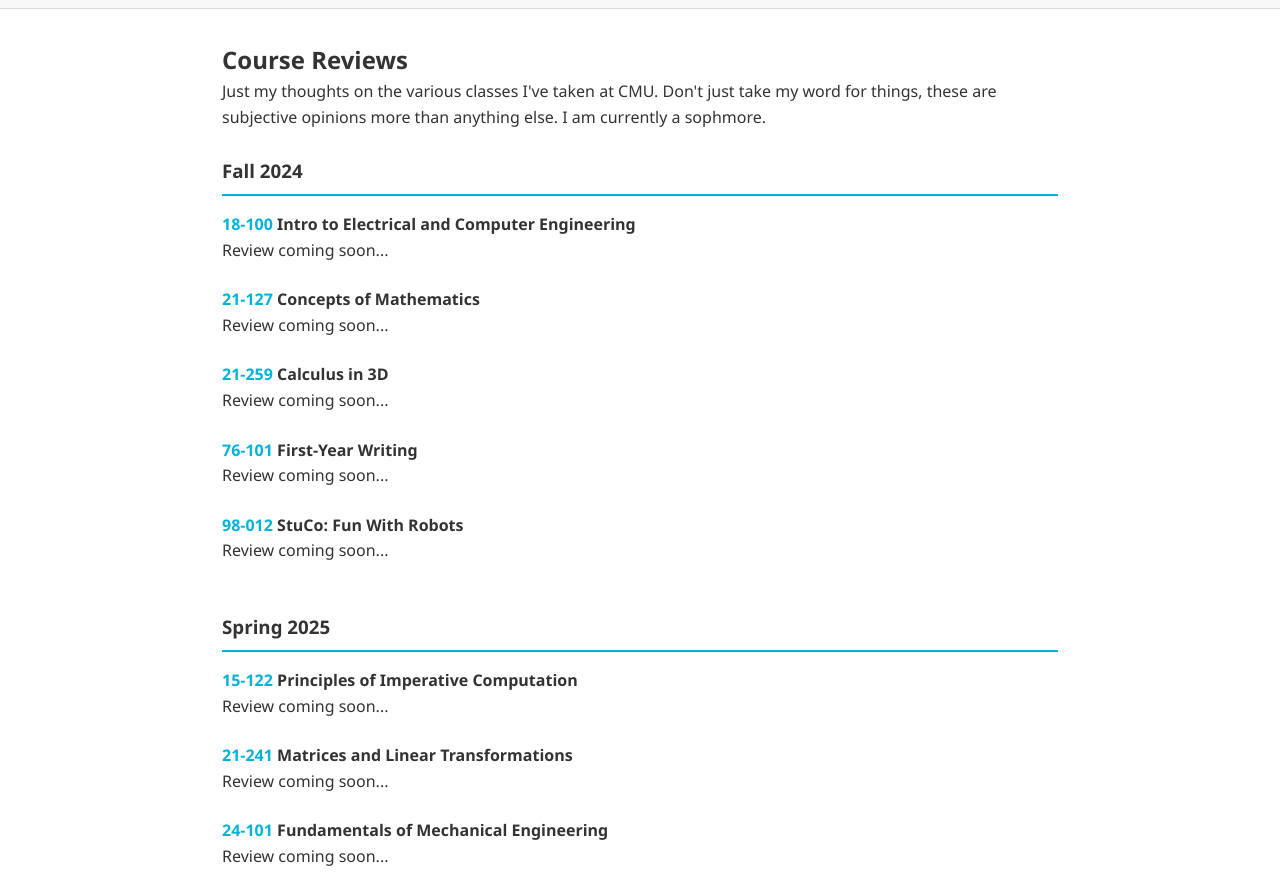
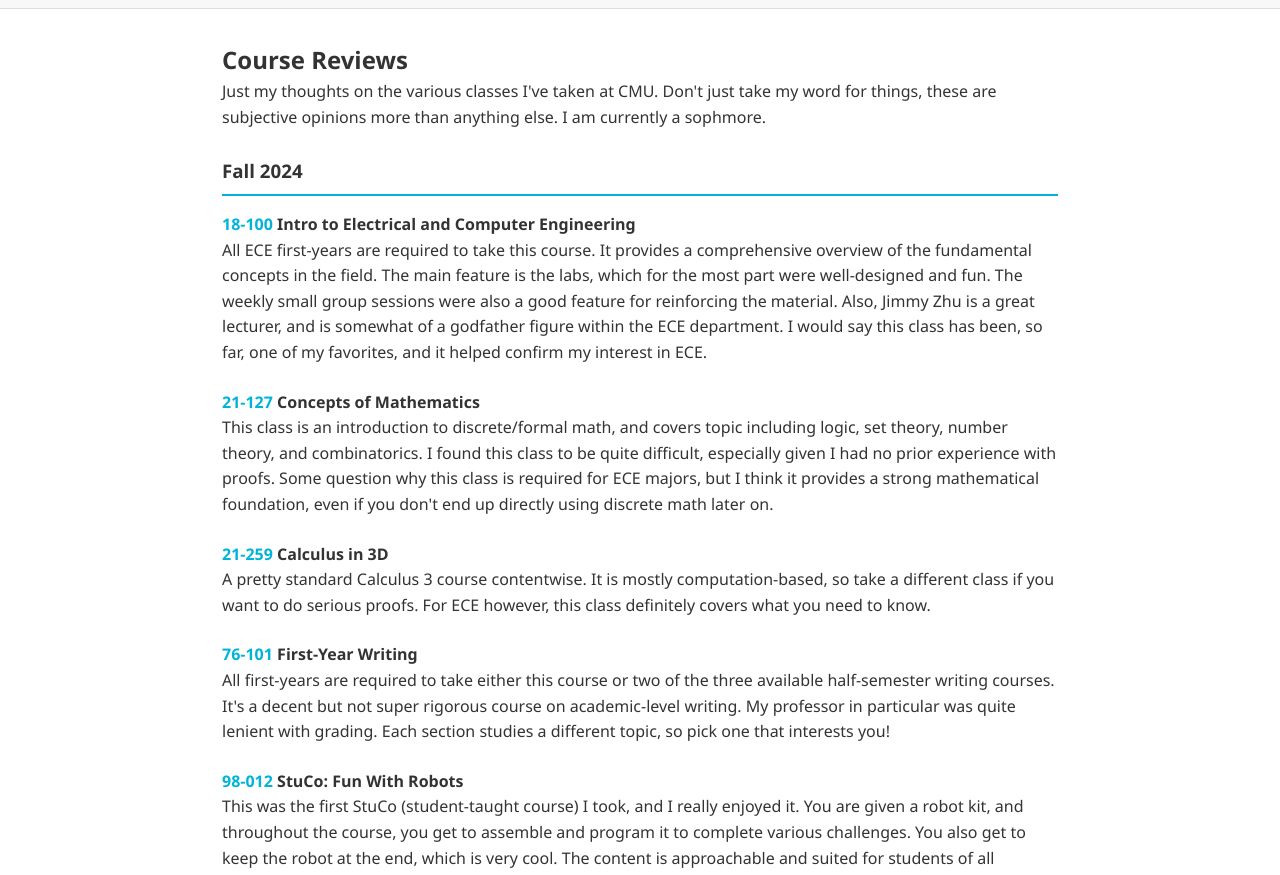
Before and after one commit to nickyaeger/nickyaeger.github.io, a plain HTML site: page reviews.html in a window 1280 px wide. Shown: the part 51-926 px from the top of the page. Drawn offline with Linux system fonts and the light colour scheme.

Commit message:
add first-year course reviews

```diff
--- a/reviews.html
+++ b/reviews.html
@@ -62,27 +62,43 @@
 
             <div class="review-item">
                 <span class="course-code">18-100</span> <strong>Intro to Electrical and Computer Engineering</strong>
-                <p>Review coming soon...</p>
+                <p>All ECE first-years are required to take this course. It provides a comprehensive overview of the fundamental concepts in the field. The main
+                    feature is the labs, which for the most part were well-designed and fun. The weekly small group sessions were also a good feature for reinforcing
+                    the material. Also, Jimmy Zhu is a great lecturer, and is somewhat of a godfather figure within the ECE department. I would say this class has
+                    been, so far, one of my favorites, and it helped confirm my interest in ECE.</p>
             </div>
 
             <div class="review-item">
                 <span class="course-code">21-127</span> <strong>Concepts of Mathematics</strong>
-                <p>Review coming soon...</p>
+                <p>This class is an introduction to discrete/formal math, and covers topic including logic, set theory, number theory, and combinatorics.
+                    I found this class to be quite difficult, especially given I had no prior experience with proofs. Some question why this class
+                    is required for ECE majors, but I think it provides a strong mathematical foundation, even if you don't end up directly using
+                    discrete math later on.
+                </p>
             </div>
 
             <div class="review-item">
                 <span class="course-code">21-259</span> <strong>Calculus in 3D</strong>
-                <p>Review coming soon...</p>
+                <p>A pretty standard Calculus 3 course contentwise. It is mostly computation-based, so take a different class if you want to do serious proofs.
+                    For ECE however, this class definitely covers what you need to know.
+                </p>
             </div>
 
             <div class="review-item">
                 <span class="course-code">76-101</span> <strong>First-Year Writing</strong>
-                <p>Review coming soon...</p>
+                <p>All first-years are required to take either this course or two of the three available half-semester writing courses. It's a decent but not
+                    super rigorous course on academic-level writing. My professor in particular was quite lenient with grading. Each section studies a different
+                    topic, so pick one that interests you!
+                </p>
             </div>
 
             <div class="review-item">
                 <span class="course-code">98-012</span> <strong>StuCo: Fun With Robots</strong>
-                <p>Review coming soon...</p>
+                <p>This was the first StuCo (student-taught course) I took, and I really enjoyed it. You are given a robot kit, and throughout the course, you get
+                    to assemble and program it to complete various challenges. You also get to keep the robot at the end, which is very cool. The content is approachable
+                    and suited for students of all backgrounds. In fact, I enjoyed this class so much I ended up being a TA the following semester, and now I am
+                    one of the instructors.
+                </p>
             </div>
         </div>
 
@@ -90,22 +106,33 @@
             <h3 class="semester-title">Spring 2025</h3>
             <div class="review-item">
                 <span class="course-code">15-122</span> <strong>Principles of Imperative Computation</strong>
-                <p>Review coming soon...</p>
+                <p>This courses teaches how to think critically about your code, as well as introducing the C programming language and some basic data structures and
+                    algorithms. The content is thorough and decently challenging, but I definitely learned a lot from this course. It's a very well-run ship, and there
+                    are plenty of office hours and resources available to help you succeed. Students have some strong opinions on Iliano as a lecturer, but I personally
+                    thought his lectures were fine.
+                </p>
             </div>
 
             <div class="review-item">
                 <span class="course-code">21-241</span> <strong>Matrices and Linear Transformations</strong>
-                <p>Review coming soon...</p>
+                <p>Like Calculus 3, this is a standard linear algebra class. I do wish there was some more focus on real-world applications instead of just pure
+                    computation.
+                </p>
             </div>
 
             <div class="review-item">
                 <span class="course-code">24-101</span> <strong>Fundamentals of Mechanical Engineering</strong>
-                <p>Review coming soon...</p>
+                <p>Students in the engineering college must choose a second engineering intro course, so I took this one. It gave a solid overivew of the fundamentals,
+                    and some of Professor Aksak's lectures were interesting (particularly when he was discussing his research). I did like that they taught us some basic CAD and rapid prototyping skills. However, if you have prior
+                    experience with CAD or programming, the labs can feel a bit basic.</p>
             </div>
 
             <div class="review-item">
                 <span class="course-code">85-107</span> <strong>The Psychology of Video Games</strong>
-                <p>Review coming soon...</p>
+                <p>This was a fun class. It explored the psychological principles behind game design and player engagement, as well as some concepts from experimental
+                    psychology. And, you literally get to play video games for some of the assignments! Erik Thiessen is a great professor, and does a fantastic job
+                    of making the material engaging. I highly recommend this course, even if you aren't a fan of video games.
+                </p>
             </div>
         </div>
 
```
Also changed, not shown: 1 other file.
